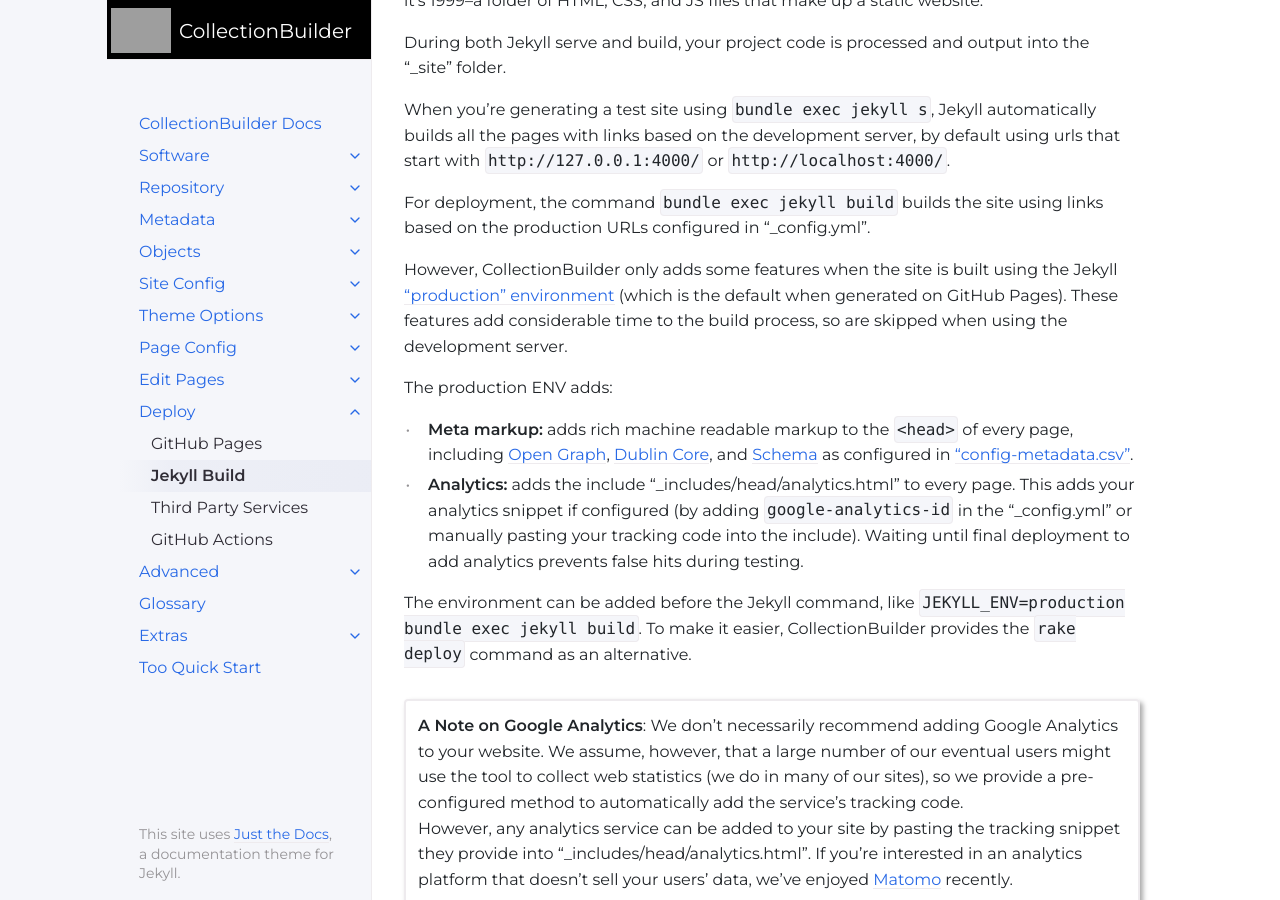
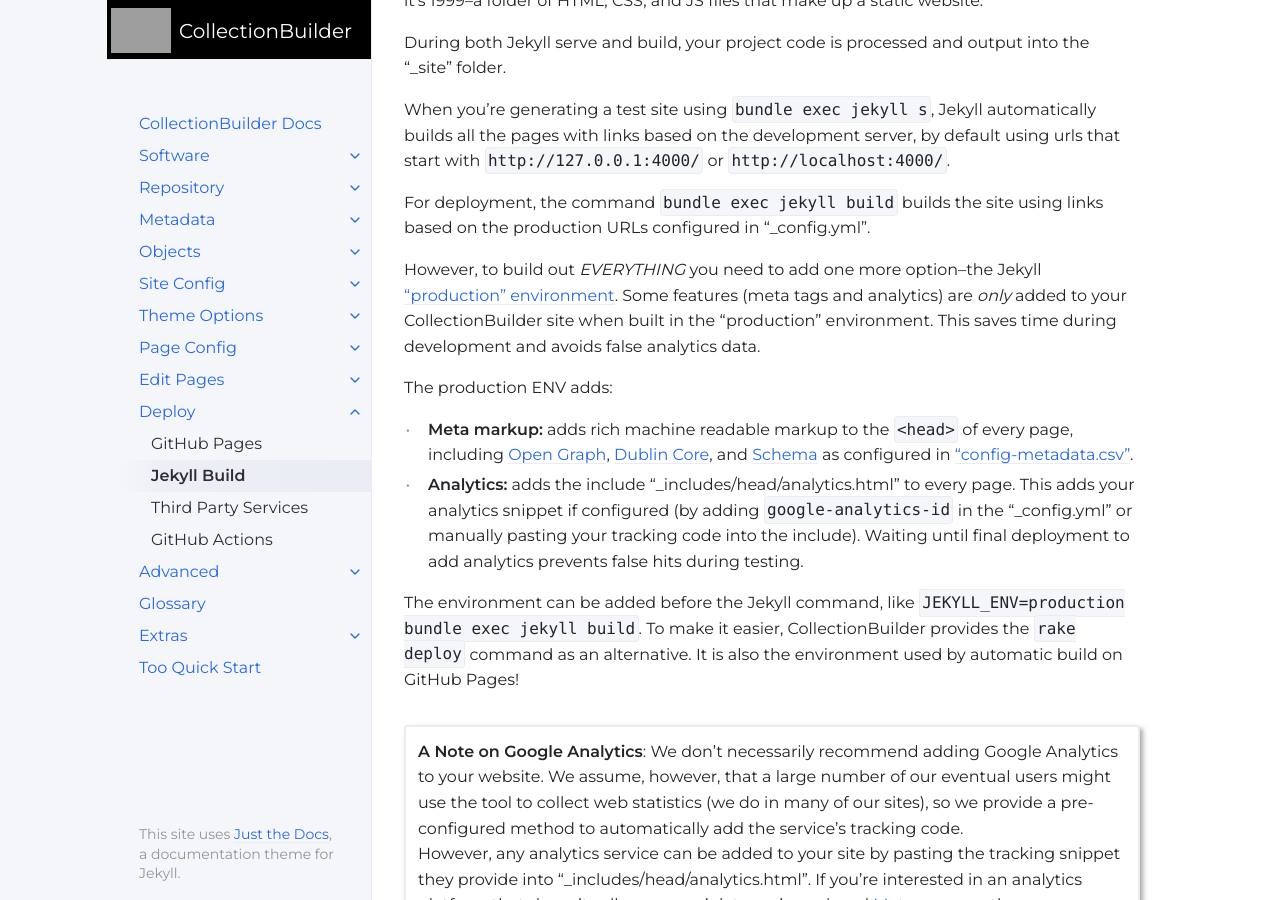
Before and after one commit to CollectionBuilder/cb-docs, a Jekyll site: the page built from docs/deploy/build.md, in a window 1280 px wide and 900 px high, scrolled down 1656 px. Built offline with Jekyll 4.4.1, drawn with Linux system fonts in a browser that asks for light colours.

Commit message:
build clarification based on feedback

```diff
--- a/docs/deploy/build.md
+++ b/docs/deploy/build.md
@@ -59,8 +59,9 @@ When you're generating a test site using `bundle exec jekyll s`, Jekyll automati
 
 For deployment, the command `bundle exec jekyll build` builds the site using links based on the production URLs configured in "_config.yml".
 
-However, CollectionBuilder only adds some features when the site is built using the Jekyll ["production" environment](https://jekyllrb.com/docs/configuration/environments/){:target="_blank" rel="noopener"} (which is the default when generated on GitHub Pages).
-These features add considerable time to the build process, so are skipped when using the development server.
+However, to build out *EVERYTHING* you need to add one more option--the Jekyll ["production" environment](https://jekyllrb.com/docs/configuration/environments/){:target="_blank" rel="noopener"}.
+Some features (meta tags and analytics) are *only* added to your CollectionBuilder site when built in the "production" environment.
+This saves time during development and avoids false analytics data.
 
 The production ENV adds:
 
@@ -69,6 +70,7 @@ The production ENV adds:
 
 The environment can be added before the Jekyll command, like `JEKYLL_ENV=production bundle exec jekyll build`.
 To make it easier, CollectionBuilder provides the `rake deploy` command as an alternative.
+It is also the environment used by automatic build on GitHub Pages!
 
 {:.alert}
 **A Note on Google Analytics**: We don't necessarily recommend adding Google Analytics to your website.
```
